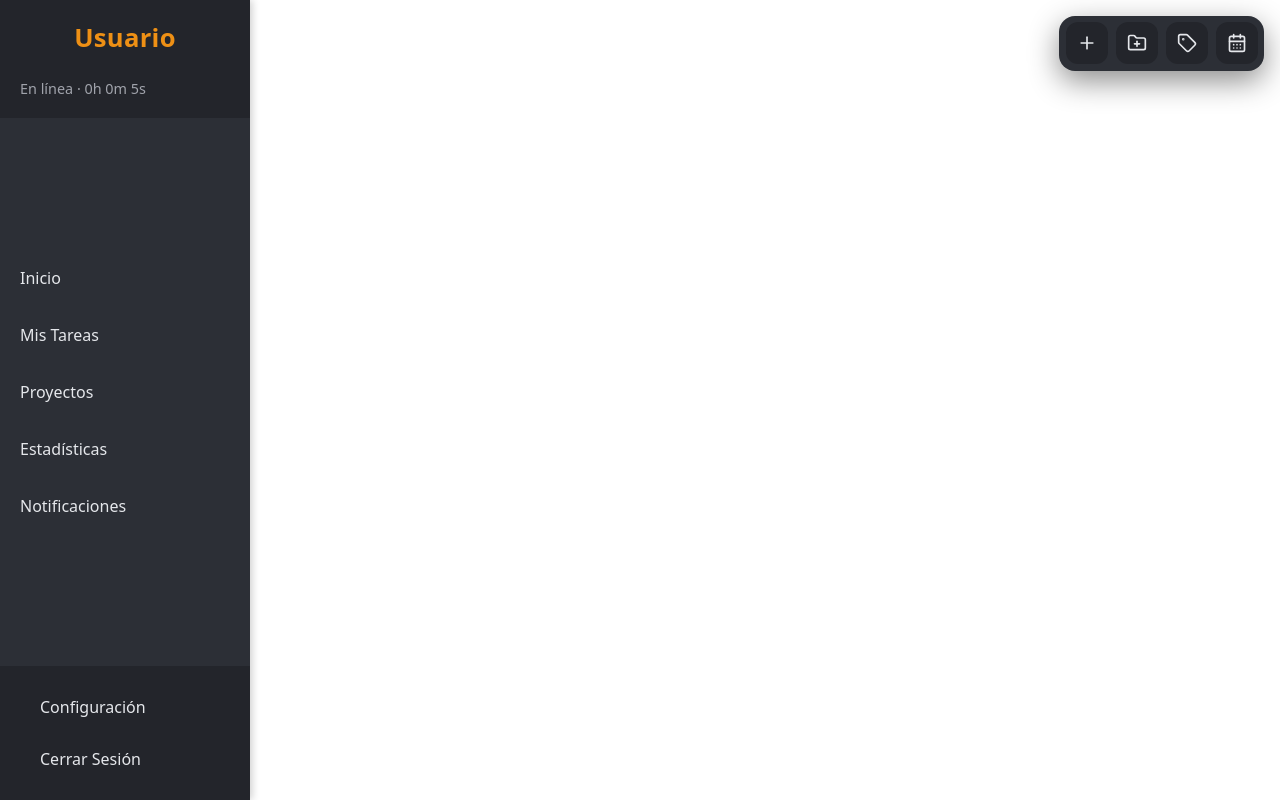
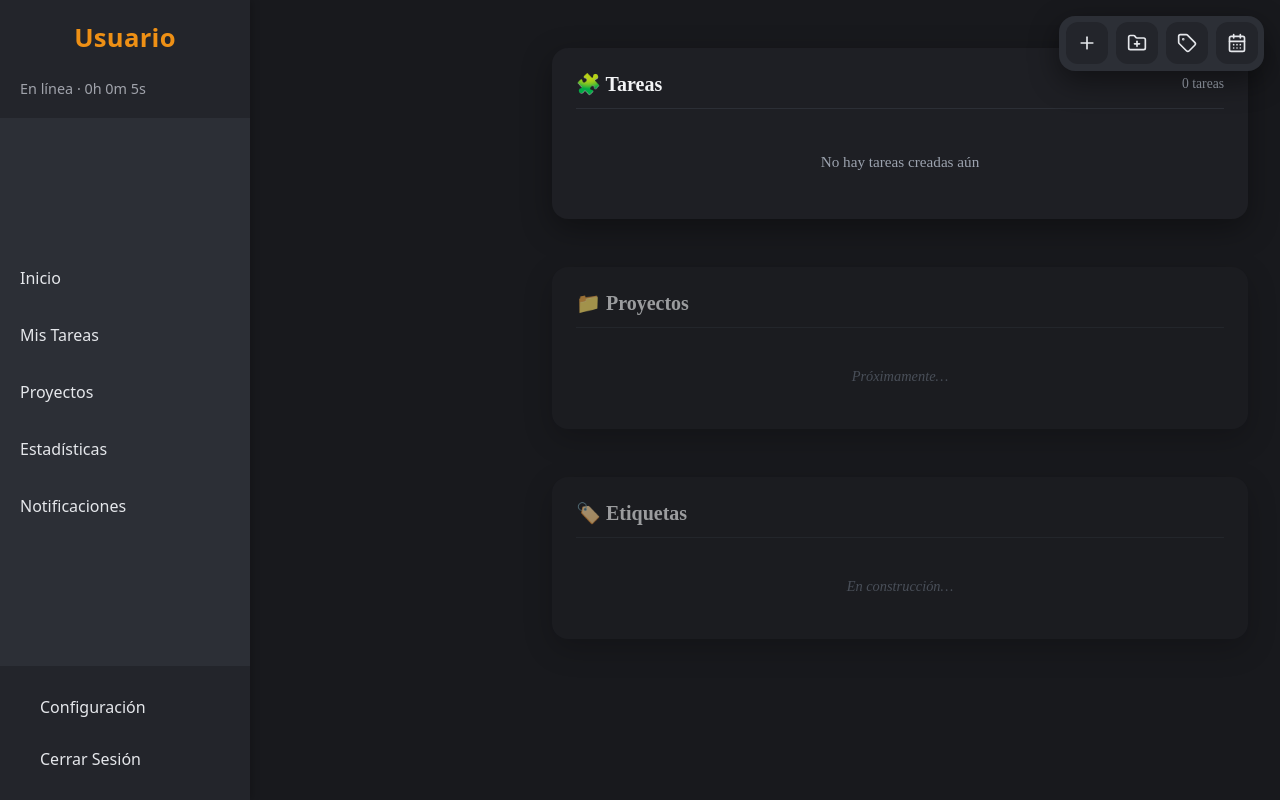
Before and after one commit to ZITZ-bit/TaskFlow, a React (Vite) app in the folder apps/frontend/: page /dashboard/Inicio in a window 1280 px wide. Built offline with nearby package versions, Linux system fonts and the light colour scheme.

Commit message:
Tasks | Funcion Crear

```diff
--- /dev/null
+++ b/apps/frontend/src/components/CreateTaskModal/CreateTaskModal.css
@@ -0,0 +1,124 @@
+.modal-backdrop {
+  position: fixed;
+  inset: 0;
+  background: rgba(0, 0, 0, 0.65);
+  display: flex;
+  align-items: center;
+  justify-content: center;
+  z-index: 2000;
+}
+
+.modal-container {
+  animation: fadeIn 0.2s ease;
+}
+
+/* CARD */
+
+.card {
+  width: 380px;
+  background-color: #2c2f36;
+  border-radius: 16px;
+  overflow: hidden;
+  box-shadow: 0 20px 40px rgba(0, 0, 0, 0.6);
+  color: #e5e7eb;
+}
+
+/* IMAGE */
+
+.card-image img {
+  width: 100%;
+  height: 180px;
+  object-fit: cover;
+}
+
+/* CONTENT */
+
+.card-content {
+  padding: 1rem;
+  display: flex;
+  flex-direction: column;
+  gap: 0.6rem;
+}
+
+.card-tag {
+  font-size: 0.7rem;
+  color: #7e5bef;
+  font-weight: 600;
+  text-transform: uppercase;
+}
+
+/* INPUTS */
+
+.card-input,
+.card-textarea {
+  background-color: #23252b;
+  border: none;
+  border-radius: 10px;
+  padding: 0.6rem 0.8rem;
+  color: #e5e7eb;
+  outline: none;
+}
+
+.card-textarea {
+  resize: none;
+  min-height: 80px;
+}
+
+.card-input::placeholder,
+.card-textarea::placeholder {
+  color: #9ca3af;
+}
+
+/* ACTIONS */
+
+.card-actions {
+  display: flex;
+  justify-content: flex-end;
+  gap: 0.5rem;
+  margin-top: 0.5rem;
+}
+
+.btn-primary {
+  background-color: #7e5bef;
+  color: white;
+  border: none;
+  border-radius: 10px;
+  padding: 0.4rem 0.9rem;
+  cursor: pointer;
+}
+
+.btn-secondary {
+  background-color: #23252b;
+  color: #e5e7eb;
+  border: none;
+  border-radius: 10px;
+  padding: 0.4rem 0.9rem;
+  cursor: pointer;
+}
+
+.btn-primary:hover,
+.btn-secondary:hover {
+  opacity: 0.9;
+}
+
+/* FOOTER */
+
+.card-footer {
+  padding: 0.6rem 1rem;
+  font-size: 0.7rem;
+  color: #9ca3af;
+  border-top: 1px solid #23252b;
+}
+
+/* ANIMATION */
+
+@keyframes fadeIn {
+  from {
+    opacity: 0;
+    transform: scale(0.95);
+  }
+  to {
+    opacity: 1;
+    transform: scale(1);
+  }
+}
--- /dev/null
+++ b/apps/frontend/src/components/CreateTaskModal/CreateTaskModal.tsx
@@ -0,0 +1,130 @@
+import { type FormEvent, useState } from "react";
+import "./CreateTaskModal.css";
+
+export interface Task {
+  id?: number;
+  titulo: string;
+  descripcion?: string;
+  imagen?: string;
+  createdAt?: string;
+}
+
+interface CreateTaskModalProps {
+  onClose: () => void;
+  onCreated: (task: Task) => void;
+}
+
+function CreateTaskModal({ onClose, onCreated }: CreateTaskModalProps) {
+  const [titulo, setTitulo] = useState("");
+  const [descripcion, setDescripcion] = useState("");
+  const [imagen, setImagen] = useState("");
+  const [loading, setLoading] = useState(false);
+  const [error, setError] = useState<string | null>(null);
+
+  const handleSubmit = async (e: FormEvent) => {
+    e.preventDefault();
+    if (loading) return;
+
+    setLoading(true);
+    setError(null);
+
+    const token = localStorage.getItem("token");
+    if (!token) {
+      setError("No estás autenticado");
+      setLoading(false);
+      return;
+    }
+
+    try {
+      const res = await fetch("http://localhost:3001/tasks", {
+        method: "POST",
+        headers: {
+          "Content-Type": "application/json",
+          Authorization: `Bearer ${token}`,
+        },
+        body: JSON.stringify({ titulo, descripcion, imagen }),
+      });
+
+      if (!res.ok) throw new Error("Error al crear la tarea");
+
+      const newTask = await res.json();
+      onCreated(newTask);
+      onClose();
+    } catch (err) {
+      setError("No se pudo crear la tarea");
+    } finally {
+      setLoading(false);
+    }
+  };
+
+  return (
+    <div className="modal-backdrop" onClick={onClose}>
+      <div
+        className="modal-container"
+        onClick={(e) => e.stopPropagation()}
+      >
+        <div className="card">
+          <div className="card-image">
+            <img
+              src={imagen || "https://picsum.photos/400/200"}
+              alt="Preview"
+            />
+          </div>
+
+          <form className="card-content" onSubmit={handleSubmit}>
+            <span className="card-tag">Nueva tarea</span>
+
+            <input
+              className="card-input"
+              placeholder="Título"
+              value={titulo}
+              onChange={(e) => setTitulo(e.target.value)}
+              required
+            />
+
+            <textarea
+              className="card-textarea"
+              placeholder="Descripción"
+              value={descripcion}
+              onChange={(e) => setDescripcion(e.target.value)}
+            />
+
+            <input
+              className="card-input"
+              placeholder="URL de la imagen"
+              value={imagen}
+              onChange={(e) => setImagen(e.target.value)}
+            />
+
+            {error && <p className="error-text">{error}</p>}
+
+            <div className="card-actions">
+              <button
+                type="button"
+                className="btn-secondary"
+                onClick={onClose}
+                disabled={loading}
+              >
+                Cancelar
+              </button>
+
+              <button
+                type="submit"
+                className="btn-primary"
+                disabled={loading}
+              >
+                {loading ? "Creando..." : "Crear"}
+              </button>
+            </div>
+          </form>
+
+          <div className="card-footer">
+            <small>Modo oscuro · estilo Discord</small>
+          </div>
+        </div>
+      </div>
+    </div>
+  );
+}
+
+export default CreateTaskModal;
--- a/apps/frontend/src/components/SiderBar/SideBar.tsx
+++ b/apps/frontend/src/components/SiderBar/SideBar.tsx
@@ -43,7 +43,7 @@ function SideBar() {
 
       <nav className="sidebar-nav">
         <ul>
-          <li><Link to="/dashboard" className="sidebar-link">Inicio</Link></li>
+          <li><Link to="/dashboard/Inicio" className="sidebar-link">Inicio</Link></li>
           <li><Link to="/Dashboard/tareas" className="sidebar-link">Mis Tareas</Link></li>
           <li><Link to="#" className="sidebar-link">Proyectos</Link></li>
           <li><Link to="#" className="sidebar-link">Estadísticas</Link></li>
--- a/apps/frontend/src/features/Dashboard/Inicio/Inicio.css
+++ b/apps/frontend/src/features/Dashboard/Inicio/Inicio.css
@@ -1,5 +1,136 @@
+/* ================================
+  RESET BÁSICO
+================================ */
 * {
-    margin: 0;
-    padding: 0;
-    box-sizing: border-box;
+  margin: 0;
+  padding: 0;
+  box-sizing: border-box;
 }
+
+/* ================================
+  CONTENEDOR PRINCIPAL (ROOT DARK)
+================================ */
+.ContainerInicio {
+  position: relative;
+  min-height: 100vh;
+  color: #e5e7eb;
+  overflow-x: hidden;
+}
+
+/* 🔥 Fondo oscuro REAL para toda la página */
+.ContainerInicio::before {
+  content: "";
+  position: fixed;
+  inset: 0;
+  background-color: #18191d;
+  z-index: -1;
+}
+
+/* ================================
+  CONTENIDO DEL DASHBOARD
+================================ */
+.NuevaTarea {
+  position: absolute;
+  top: 24px;
+  left: 270px;
+  right: 0;
+
+  padding: 24px 32px 64px;
+
+  display: flex;
+  flex-direction: column;
+  gap: 48px;
+}
+
+/* ================================
+  SECCIONES (TAREAS, PROYECTOS…)
+================================ */
+.dashboard-section {
+  background: #1e1f24;
+  border-radius: 16px;
+  padding: 24px;
+
+  box-shadow: 0 10px 30px rgba(0, 0, 0, 0.35);
+  transition: transform 0.2s ease, box-shadow 0.2s ease;
+}
+
+.dashboard-section:hover {
+  transform: translateY(-2px);
+  box-shadow: 0 14px 40px rgba(0, 0, 0, 0.45);
+}
+
+/* Secciones deshabilitadas */
+.dashboard-section.muted {
+  opacity: 0.6;
+}
+
+/* ================================
+  HEADER DE CADA SECCIÓN
+================================ */
+.section-header {
+  display: flex;
+  justify-content: space-between;
+  align-items: center;
+
+  margin-bottom: 20px;
+  padding-bottom: 12px;
+  border-bottom: 1px solid #2c2f36;
+}
+
+.section-header h2 {
+  font-size: 1.25rem;
+  font-weight: 600;
+  color: #f3f4f6;
+}
+
+.section-header span {
+  font-size: 0.85rem;
+  color: #9ca3af;
+}
+
+/* ================================
+  GRID DE TARJETAS
+================================ */
+.cards-grid {
+  display: grid;
+  grid-template-columns: repeat(auto-fill, minmax(280px, 1fr));
+  gap: 28px;
+  align-items: stretch;
+}
+
+/* ================================
+  ESTADO VACÍO
+================================ */
+.empty-state {
+  padding: 24px 0;
+  color: #9ca3af;
+  font-size: 0.95rem;
+  text-align: center;
+}
+
+/* ================================
+  PLACEHOLDERS
+================================ */
+.placeholder {
+  padding: 20px 0;
+  font-size: 0.9rem;
+  color: #6b7280;
+  font-style: italic;
+  text-align: center;
+}
+
+/* ================================
+  RESPONSIVE
+================================ */
+@media (max-width: 1024px) {
+  .NuevaTarea {
+    left: 0;
+    padding: 24px 20px 64px;
+  }
+}
+
+@media (max-width: 640px) {
+  .cards-grid {
+    grid-template-columns: 1fr;
+  }
+}
--- a/apps/frontend/src/features/Dashboard/Inicio/Inicio.tsx
+++ b/apps/frontend/src/features/Dashboard/Inicio/Inicio.tsx
@@ -1,28 +1,85 @@
-/* Componentes De Next */
+import { useEffect, useState } from "react";
 
-
-/* Componentes Reutilizables */
-
-import ActionBar from "../../../components/ActionBar/ActionBar"
-
-/* Estilos y Modulos */
+import ActionBar from "../../../components/ActionBar/ActionBar";
+import CreateTaskModal, {
+  type Task,
+} from "../../../components/CreateTaskModal/CreateTaskModal";
+import TaskCard from "../../../components/TaskCard/TaskCard";
 
 import "./Inicio.css";
 
-/* Lógica de Componentes */
+export default function Inicio() {
+  const [showCreateModal, setShowCreateModal] = useState(false);
+  const [tasks, setTasks] = useState<Task[]>([]);
 
+  // 🔹 Cargar tareas al entrar
+  useEffect(() => {
+    const token = localStorage.getItem("token");
+    if (!token) return;
 
-/* Animaciones */
+    fetch("http://localhost:3001/tasks", {
+      headers: {
+        Authorization: `Bearer ${token}`,
+      },
+    })
+      .then((res) => res.json())
+      .then((data) => setTasks(data))
+      .catch(console.error);
+  }, []);
 
+  const handleTaskCreated = (task: Task) => {
+    setTasks((prev) => [task, ...prev]);
+  };
 
-export default function Inicio() {
   return (
     <div className="ContainerInicio">
+      {/* Barra flotante */}
+      <ActionBar onCreateTask={() => setShowCreateModal(true)} />
 
-      <section className="TareasRapidas">
-        <ActionBar />
-      </section>
+      {/* Contenido principal */}
+      <main className="NuevaTarea">
+        {/* 🧩 TAREAS */}
+        <section className="dashboard-section">
+          <header className="section-header">
+            <h2>🧩 Tareas</h2>
+            <span>{tasks.length} tareas</span>
+          </header>
 
+          {tasks.length === 0 ? (
+            <p className="empty-state">No hay tareas creadas aún</p>
+          ) : (
+            <div className="cards-grid">
+              {tasks.map((task) => (
+                <TaskCard key={task.id} task={task} />
+              ))}
+            </div>
+          )}
+        </section>
+
+        {/* 📁 PROYECTOS */}
+        <section className="dashboard-section muted">
+          <header className="section-header">
+            <h2>📁 Proyectos</h2>
+          </header>
+          <p className="placeholder">Próximamente…</p>
+        </section>
+
+        {/* 🏷️ ETIQUETAS */}
+        <section className="dashboard-section muted">
+          <header className="section-header">
+            <h2>🏷️ Etiquetas</h2>
+          </header>
+          <p className="placeholder">En construcción…</p>
+        </section>
+      </main>
+
+      {/* Modal */}
+      {showCreateModal && (
+        <CreateTaskModal
+          onClose={() => setShowCreateModal(false)}
+          onCreated={handleTaskCreated}
+        />
+      )}
     </div>
   );
 }
--- a/apps/frontend/src/features/Dashboard/Tareas/MisTareas.tsx
+++ b/apps/frontend/src/features/Dashboard/Tareas/MisTareas.tsx
@@ -3,7 +3,6 @@
 
 /* Componentes Reutilizables */
 
-import TaskCard from "../../../components/TaskCard/TaskCard"
 
 /* Estilos y Modulos */
 
@@ -18,7 +17,7 @@ import "./MisTareas.css";
 export default function MisTareas() {
   return (
     <div className="ContainerTareas">
-      <TaskCard/>
+
     </div>
   );
 }
```
Also changed, not shown: apps/frontend/src/components/ActionBar/ActionBar.tsx (+6 -11 lines), apps/frontend/src/components/TaskCard/TaskCard.tsx (+16 -26 lines), 2 other files (tests, documents, lock files or other folders).
